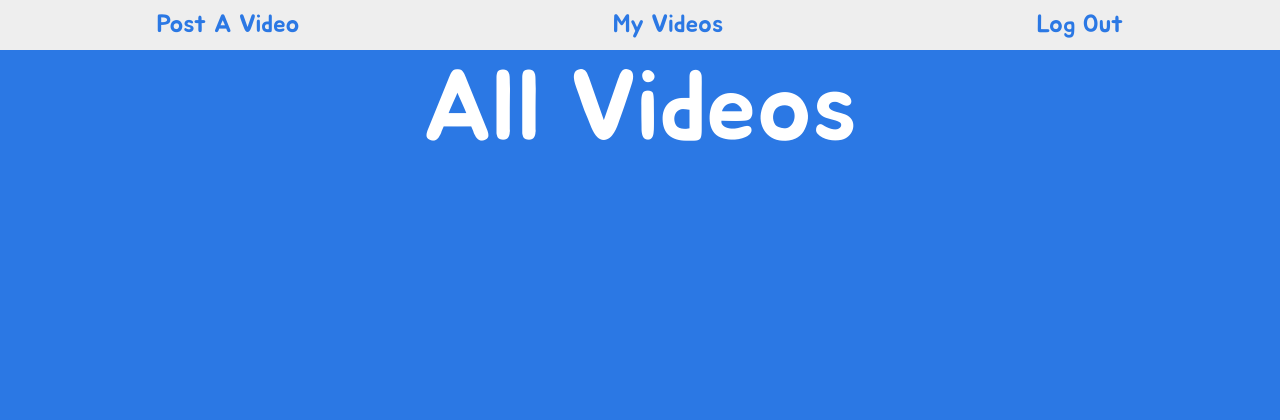
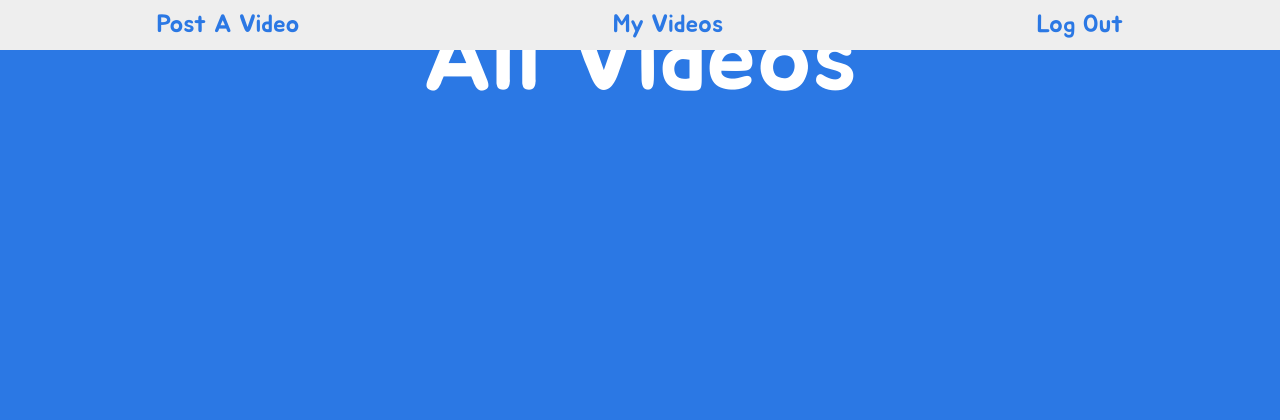
Before and after one commit to Amjad-H-Ali/Project-2-Video-App, a Node project: template views/user/index.ejs in a window 1280 px wide. Shown: the top 420 px of the page. Run offline with Node 20 templates, Linux system fonts and the light colour scheme; the template is opened without the code that fills it, so the values that code supplies are empty; some libraries are stand-ins or nearby versions.

Commit message:
Sticky nav when scrolling

```diff
--- a/public/css/style.css
+++ b/public/css/style.css
@@ -99,14 +99,28 @@ body{
 
 
     height: 50px;
-    margin:none;
     background-color:#eeeeee;
+    z-index:1;
+
+
+
 }
 
 .nav a {
     margin:auto;
     font-size: 25px;
     color:#2b78e4;
+
+}
+
+
+.sticky{
+    position: fixed;
+
+    top:0;
+
+    width:100%;
+
 }
 
 
@@ -114,6 +128,8 @@ body{
     font-size: 100px;
     color: rgb(255, 255, 255);
     text-align: center;
+
+
 }
 
 
--- /dev/null
+++ b/public/js/sticky.js
@@ -0,0 +1,39 @@
+//Add sticky class to navs to add scroll functionality
+
+
+
+//Get the nav element
+const nav = $('nav')[0];
+
+const $nav = $($('nav')[0]);
+
+
+
+
+
+
+
+//Get the position of nav
+
+const navPos = nav.offsetTop;
+
+// If scroll, add the sticky class. Otherwise, remove sticky class from navs
+
+// Call function when scroll
+
+
+
+
+const addSticky = ()=>{
+	console.log(window);
+	if(window.pageYOffset >= navPos){
+		console.log('It worked');
+		$nav.addClass('sticky');
+	}else{
+		console.log('this worked too');
+		$nav.removeClass('sticky');
+	}
+}
+
+
+window.onscroll = addSticky;
--- a/views/user/index.ejs
+++ b/views/user/index.ejs
@@ -5,12 +5,14 @@
 </head>
 <body>
 
-	<nav class= 'nav'>
+	<nav class= 'nav' >
 			<!-- links to other pages -->
 		<a href="/add">Post A Video</a>
 		<a href="/show">My Videos</a>
 		<a href="/logout">Log Out</a>
 	</nav>
+
+
 
 
 
@@ -86,6 +88,7 @@
 	<!-- jQuery -->
 <script src="https://cdnjs.cloudflare.com/ajax/libs/jquery/3.3.1/jquery.min.js"></script>
 <script type="text/javascript" src='/js/like.js'></script>
+<script type="text/javascript" src='/js/sticky.js'></script>
 
 </body>
 </html>
```
